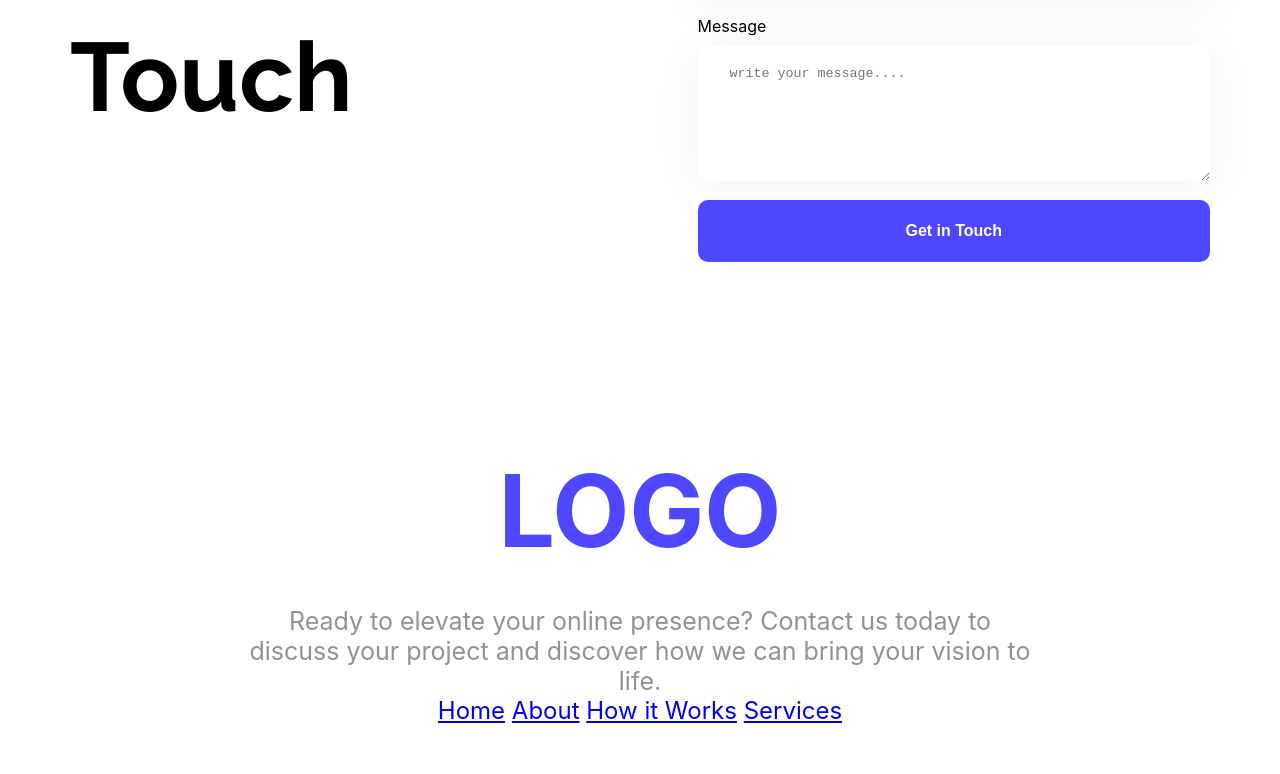
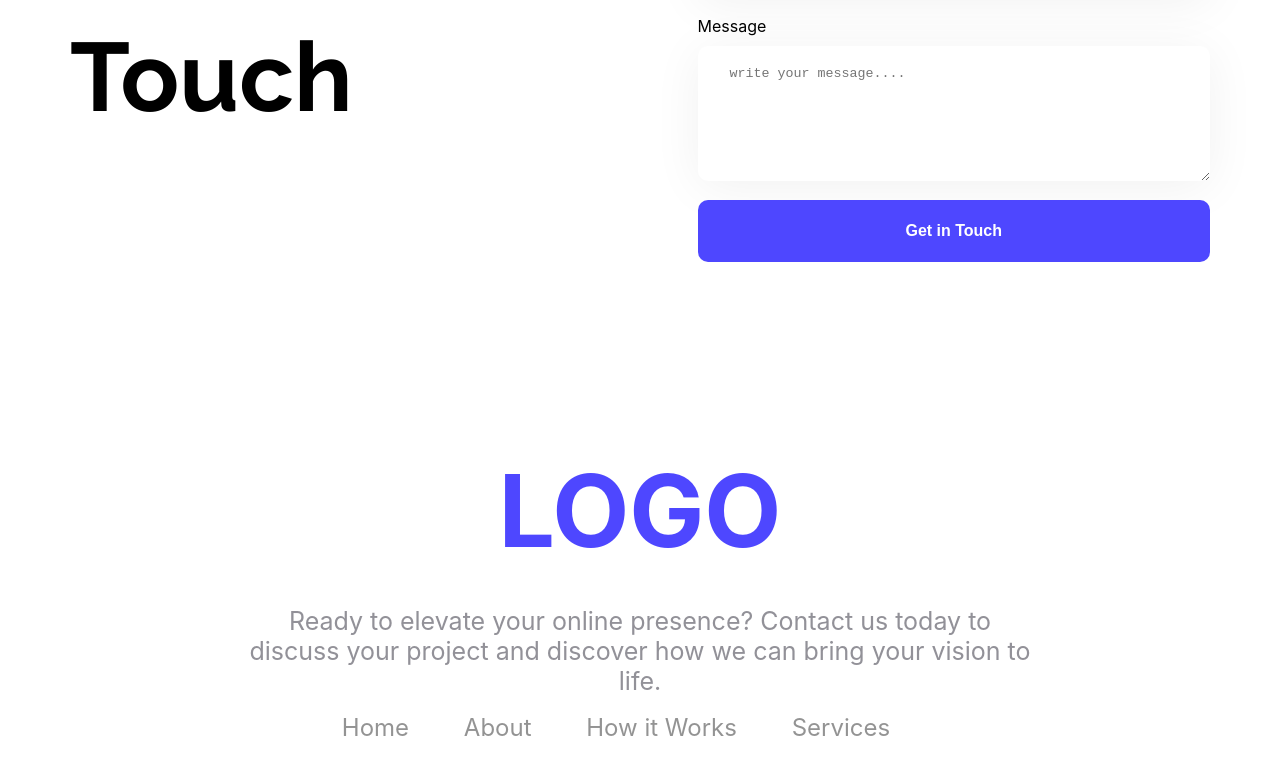
Before and after one commit to nazmul6567/assignment1, a plain HTML site: page index.html in a window 1280 px wide. Shown: the part 2501-3275 px from the top of the page. Drawn offline with Linux system fonts and the light colour scheme.

Commit message:
adding foter

```diff
--- a/index.css
+++ b/index.css
@@ -207,13 +207,17 @@ form {
 
 
 /* footer style */
-
+footer a{
+  text-decoration: none;
+  color: rgba(0, 0, 0, 0.422);
+  margin-right: 48px;
+}
 .w-name{
   font-size: 100px;
   color: rgba(78, 71, 255, 1);
 }
 .w-subtitle{
-  margin: 25px 145px 0 145px;
+  margin: 25px 145px 17px 145px;
   height: 100px;
   font-size: 25px;
   padding: 10px 100px;
```
